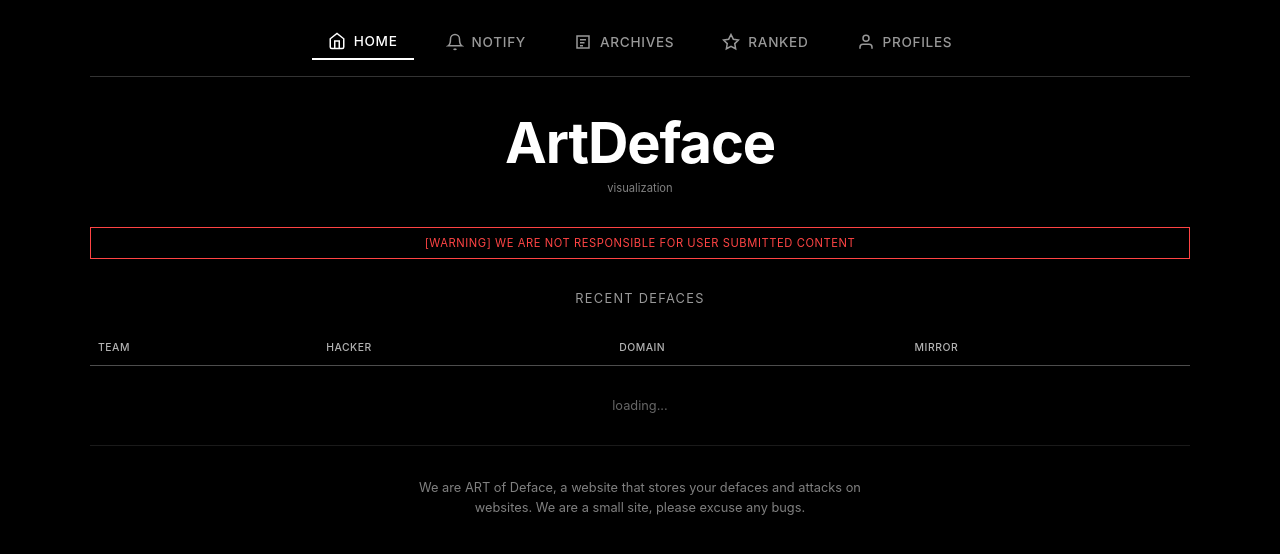
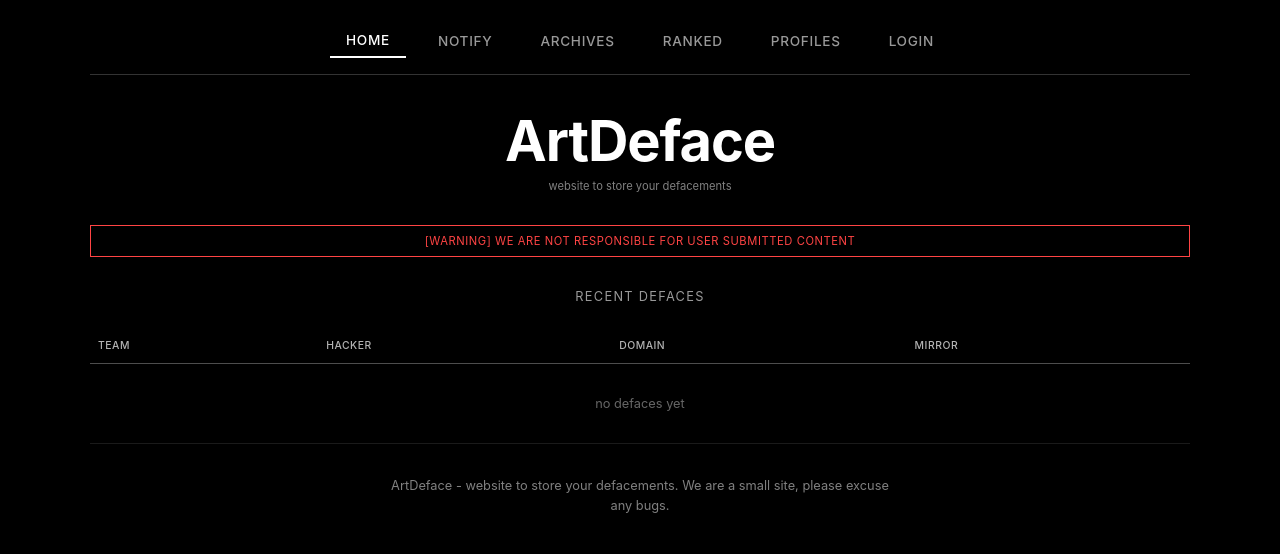
Before and after one commit to StarkysOwnerDevx/art_of_defaceSite, a plain HTML site: page index.html in a window 1280 px wide. Drawn offline with Linux system fonts and the light colour scheme.

Commit message:
Refactor index.html for navigation and content updates
Updated navigation buttons and added login/register sections. Improved text content and table structures for better user experience.

```diff
--- a/index.html
+++ b/index.html
@@ -9,138 +9,111 @@
 <body>
   <div class="container">
     <nav class="nav">
-      <button class="nav-btn active" data-page="home">
-        <svg class="nav-icon" viewBox="0 0 24 24" width="18" height="18" fill="none" stroke="currentColor" stroke-width="2"><path d="M3 9l9-7 9 7v11a2 2 0 0 1-2 2H5a2 2 0 0 1-2-2z"/><polyline points="9 22 9 12 15 12 15 22"/></svg>
-        home
-      </button>
-      <button class="nav-btn" data-page="notify">
-        <svg class="nav-icon" viewBox="0 0 24 24" width="18" height="18" fill="none" stroke="currentColor" stroke-width="2"><path d="M18 8A6 6 0 0 0 6 8c0 7-3 9-3 9h18s-3-2-3-9"/><path d="M13.73 21a2 2 0 0 1-3.46 0"/></svg>
-        notify
-      </button>
-      <button class="nav-btn" data-page="archives">
-        <svg class="nav-icon" viewBox="0 0 24 24" width="18" height="18" fill="none" stroke="currentColor" stroke-width="2"><path d="M4 4v16h16V4H4z"/><path d="M8 9h8"/><path d="M8 13h6"/><path d="M8 17h4"/></svg>
-        archives
-      </button>
-      <button class="nav-btn" data-page="ranked">
-        <svg class="nav-icon" viewBox="0 0 24 24" width="18" height="18" fill="none" stroke="currentColor" stroke-width="2"><polygon points="12 2 15.09 8.26 22 9.27 17 14.14 18.18 21.02 12 17.77 5.82 21.02 7 14.14 2 9.27 8.91 8.26 12 2"/></svg>
-        ranked
-      </button>
-      <button class="nav-btn" data-page="profiles">
-        <svg class="nav-icon" viewBox="0 0 24 24" width="18" height="18" fill="none" stroke="currentColor" stroke-width="2"><path d="M20 21v-2a4 4 0 0 0-4-4H8a4 4 0 0 0-4 4v2"/><circle cx="12" cy="7" r="4"/></svg>
-        profiles
-      </button>
+      <button class="nav-btn active" data-page="home">home</button>
+      <button class="nav-btn" data-page="notify">notify</button>
+      <button class="nav-btn" data-page="archives">archives</button>
+      <button class="nav-btn" data-page="ranked">ranked</button>
+      <button class="nav-btn" data-page="profiles">profiles</button>
+      <button class="nav-btn" data-page="login" id="loginNavBtn">login</button>
+      <button class="nav-btn" data-page="profile" id="profileNavBtn" style="display:none;">my profile</button>
     </nav>
 
     <div id="home" class="page active">
       <div class="top-title">
         <h1 class="artdeface">ArtDeface</h1>
-        <p class="visual-tag">visualization</p>
+        <p class="visual-tag">website to store your defacements</p>
       </div>
-      <div class="warning-banner">
-        [WARNING] WE ARE NOT RESPONSIBLE FOR USER SUBMITTED CONTENT
-      </div>
+      <div class="warning-banner">[WARNING] WE ARE NOT RESPONSIBLE FOR USER SUBMITTED CONTENT</div>
       <div class="recent-title">recent defaces</div>
       <div class="table-wrapper">
         <table class="deface-table">
-          <thead>
-            <tr>
-              <th>team</th>
-              <th>hacker</th>
-              <th>domain</th>
-              <th>mirror</th>
-            </tr>
-          </thead>
-          <tbody id="homeTableBody">
-            <tr class="empty-row"><td colspan="4">loading...</td></tr>
-          </tbody>
+          <thead><tr><th>team</th><th>hacker</th><th>domain</th><th>mirror</th></tr></thead>
+          <tbody id="homeTableBody"><tr class="empty-row"><td colspan="4">no defaces yet</td></tr></tbody>
         </table>
       </div>
-      <div class="bottom-text">
-        <p class="description">We are ART of Deface, a website that stores your defaces and attacks on websites. We are a small site, please excuse any bugs.</p>
-      </div>
+      <div class="bottom-text"><p class="description">ArtDeface - website to store your defacements. We are a small site, please excuse any bugs.</p></div>
     </div>
 
     <div id="notify" class="page">
-      <div class="top-title">
-        <h1 class="artdeface">notify</h1>
-      </div>
+      <div class="top-title"><h1 class="artdeface">notify</h1></div>
       <div class="form-wrapper">
-        <div class="form-row">
-          <div class="form-label">hacker</div>
-          <input type="text" class="form-input" id="notifyName" placeholder="hacker name" maxlength="50">
-        </div>
-        <div class="form-row">
-          <div class="form-label">team</div>
-          <input type="text" class="form-input" id="teamName" placeholder="team name" maxlength="50">
-        </div>
-        <div class="form-row">
-          <div class="form-label">site</div>
-          <input type="text" class="form-input" id="targetUrl" placeholder="https://..." maxlength="230">
-        </div>
+        <div class="form-row"><div class="form-label">hacker</div><input type="text" class="form-input" id="notifyName" placeholder="hacker name" maxlength="50"></div>
+        <div class="form-row"><div class="form-label">team</div><input type="text" class="form-input" id="teamName" placeholder="team name" maxlength="50"></div>
+        <div class="form-row"><div class="form-label">site</div><input type="text" class="form-input" id="targetUrl" placeholder="https://..." maxlength="230"></div>
         <button class="btn btn-full" id="sendNotifyBtn">send notify</button>
         <div id="notifyMessage" class="notify-message"></div>
       </div>
     </div>
 
     <div id="archives" class="page">
-      <div class="top-title">
-        <h1 class="artdeface">archives</h1>
-      </div>
+      <div class="top-title"><h1 class="artdeface">archives</h1></div>
       <div class="search-bar">
-        <div class="search-icon">
-          <svg viewBox="0 0 24 24" width="18" height="18" fill="none" stroke="currentColor" stroke-width="2"><circle cx="11" cy="11" r="8"/><line x1="21" y1="21" x2="16.65" y2="16.65"/></svg>
-        </div>
+        <div class="search-icon"><svg viewBox="0 0 24 24" width="18" height="18" fill="none" stroke="currentColor" stroke-width="2"><circle cx="11" cy="11" r="8"/><line x1="21" y1="21" x2="16.65" y2="16.65"/></svg></div>
         <input type="text" id="searchInput" class="search-input" placeholder="search by hacker, team or domain...">
         <div class="search-clear" id="searchClear" style="display:none;">×</div>
       </div>
-      <div class="stats">
-        total defaces: <span id="totalCount">0</span>
-        <span class="search-result-count" id="searchResultCount"></span>
-      </div>
+      <div class="stats">total defaces: <span id="totalCount">0</span><span class="search-result-count" id="searchResultCount"></span></div>
       <div class="table-wrapper">
-        <table class="deface-table">
-          <thead>
-            <tr>
-              <th>team</th>
-              <th>hacker</th>
-              <th>domain</th>
-              <th>mirror</th>
-            </tr>
-          </thead>
-          <tbody id="archivesTableBody">
-            <tr class="empty-row"><td colspan="4">loading...</td></tr>
-          </tbody>
-        </table>
+        <table class="deface-table"><thead><tr><th>team</th><th>hacker</th><th>domain</th><th>mirror</th></tr></thead>
+        <tbody id="archivesTableBody"><tr class="empty-row"><td colspan="4">no defaces yet</td></tr></tbody></table>
       </div>
       <div class="legal-note">We are a small site, please excuse any bugs.</div>
     </div>
 
     <div id="ranked" class="page">
-      <div class="top-title">
-        <h1 class="artdeface">ranked</h1>
-      </div>
-      <div class="ranked-stats">
-        <div class="ranked-period">ranking based on last 24 hours</div>
-        <div class="ranked-reset">next reset: <span id="resetTimer">--:--:--</span></div>
-      </div>
+      <div class="top-title"><h1 class="artdeface">ranked</h1></div>
+      <div class="ranked-stats"><div class="ranked-period">ranking based on last 24 hours</div><div class="ranked-reset">next reset: <span id="resetTimer">--:--:--</span></div></div>
       <div class="table-wrapper">
-        <table class="deface-table ranked-table">
-          <thead><tr><th>rank</th><th>hacker</th><th>notify count</th></tr></thead>
-          <tbody id="rankedTableBody"><tr class="empty-row"><td colspan="3">loading...</td></tr></tbody>
-        </table>
+        <table class="deface-table ranked-table"><thead><tr><th>rank</th><th>hacker</th><th>notify count</th></tr></thead>
+        <tbody id="rankedTableBody"><tr class="empty-row"><td colspan="3">no data available</td></tr></tbody></table>
       </div>
     </div>
 
     <div id="profiles" class="page">
-      <div class="top-title">
-        <h1 class="artdeface">profiles</h1>
-      </div>
+      <div class="top-title"><h1 class="artdeface">profiles</h1></div>
       <div class="stats">total hackers: <span id="totalHackersCount">0</span></div>
       <div class="table-wrapper">
-        <table class="deface-table profiles-table">
-          <thead><tr><th>hacker</th><th>team</th><th>total defaces</th><th>last deface</th></tr></thead>
-          <tbody id="profilesTableBody"><tr class="empty-row"><td colspan="4">loading...</td></tr></tbody>
-        </table>
+        <table class="deface-table profiles-table"><thead><tr><th>hacker</th><th>team</th><th>total defaces</th><th>last deface</th></tr></thead>
+        <tbody id="profilesTableBody"><tr class="empty-row"><td colspan="4">no hackers yet</td></tr></tbody></table>
+      </div>
+    </div>
+
+    <div id="login" class="page">
+      <div class="top-title"><h1 class="artdeface">login</h1></div>
+      <div class="form-wrapper">
+        <div class="form-row"><div class="form-label">username</div><input type="text" class="form-input" id="loginUsername" placeholder="username"></div>
+        <div class="form-row"><div class="form-label">password</div><input type="password" class="form-input" id="loginPassword" placeholder="password"></div>
+        <button class="btn btn-full" id="loginBtn">login</button>
+        <div class="register-link"><span id="showRegister">create account</span></div>
+        <div id="loginMessage" class="notify-message"></div>
+      </div>
+    </div>
+
+    <div id="register" class="page">
+      <div class="top-title"><h1 class="artdeface">register</h1></div>
+      <div class="form-wrapper">
+        <div class="form-row"><div class="form-label">username</div><input type="text" class="form-input" id="regUsername" placeholder="username (min 3 chars)"></div>
+        <div class="form-row"><div class="form-label">password</div><input type="password" class="form-input" id="regPassword" placeholder="password (min 4 chars)"></div>
+        <div class="form-row"><div class="form-label">confirm</div><input type="password" class="form-input" id="regConfirm" placeholder="confirm password"></div>
+        <button class="btn btn-full" id="registerBtn">register</button>
+        <div class="register-link"><span id="showLogin">back to login</span></div>
+        <div id="registerMessage" class="notify-message"></div>
+      </div>
+    </div>
+
+    <div id="profile" class="page">
+      <div class="top-title"><h1 class="artdeface">my profile</h1></div>
+      <div class="profile-share">
+        <div class="share-link-container">
+          <input type="text" id="shareLinkInput" class="share-input" readonly>
+          <button id="copyLinkBtn" class="share-btn">copy link</button>
+        </div>
+        <p class="share-note">Share this link with friends to show your defaces</p>
+      </div>
+      <div class="stats">your defaces: <span id="userDefaceCount">0</span></div>
+      <div class="table-wrapper">
+        <table class="deface-table"><thead><tr><th>team</th><th>hacker</th><th>domain</th><th>mirror</th></tr></thead>
+        <tbody id="profileTableBody"><tr class="empty-row"><td colspan="4">no defaces yet</td></tr></tbody></table>
       </div>
     </div>
   </div>
@@ -149,8 +122,6 @@
     <div class="modal-content"><span class="modal-close">&times;</span><div id="mirrorInfo"></div></div>
   </div>
 
-  <script src="https://www.gstatic.com/firebasejs/10.8.0/firebase-app.js"></script>
-  <script src="https://www.gstatic.com/firebasejs/10.8.0/firebase-database.js"></script>
   <script src="backend.js"></script>
 </body>
 </html>
```
